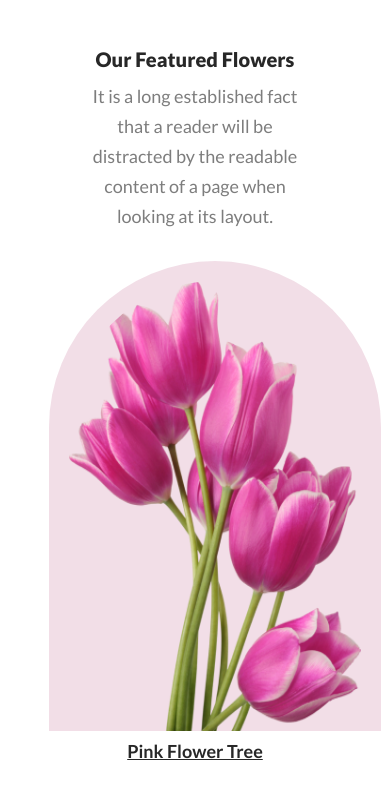
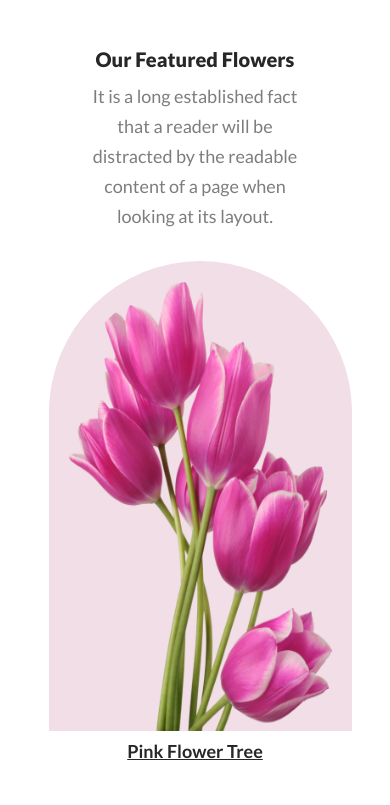
Before and after one commit to shakhawat-ullah/flower-shop, a plain HTML site: page index.html in a window 390 px wide. Shown: the part 875-1680 px from the top of the page. Drawn offline with Linux system fonts and the light colour scheme.

Commit message:
more responsive done

```diff
--- a/styles/style.css
+++ b/styles/style.css
@@ -324,11 +324,11 @@ footer p {
 
 
 
-    /* .flowers .flower img {
-        width: 95%;
+    .flowers .flower img {
+        width: 90%;
         height: 450px;
 
-    } */
+    }
 
     .flower p {
         font-size: 18px;
```
